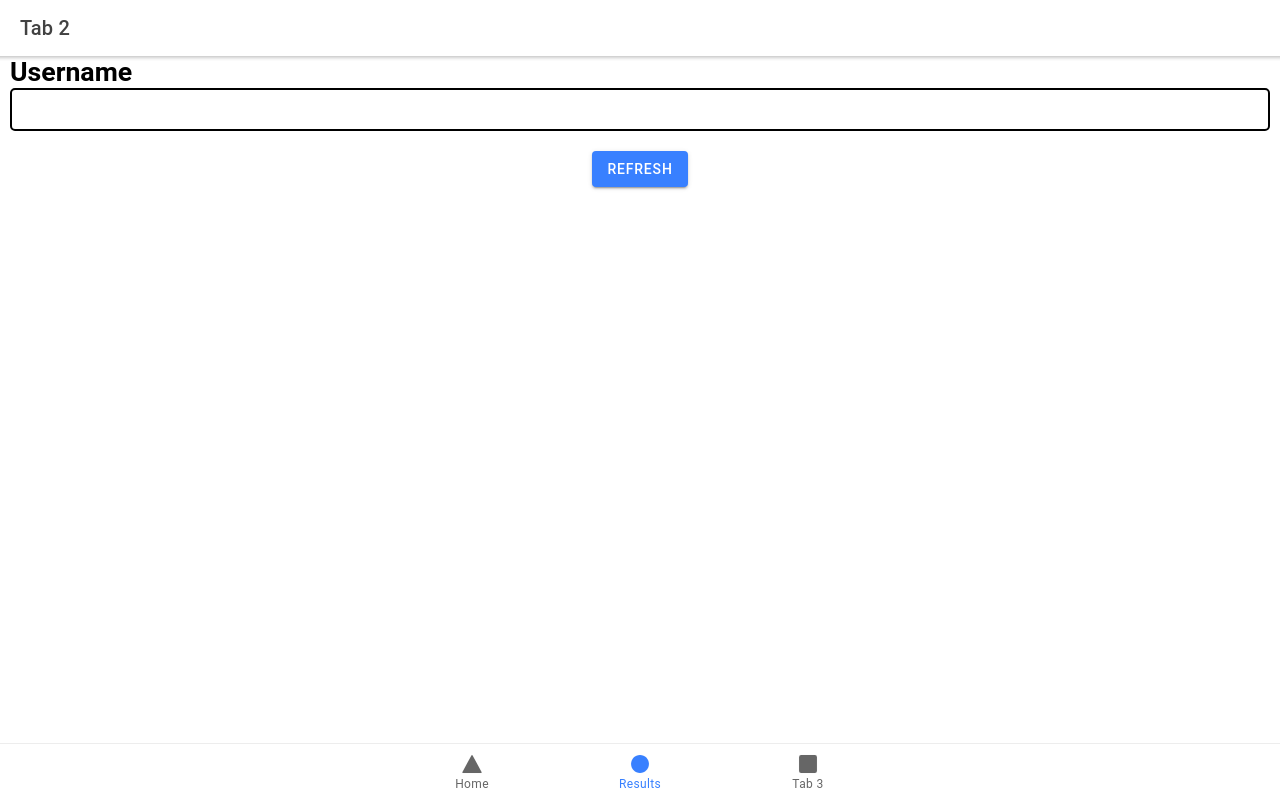
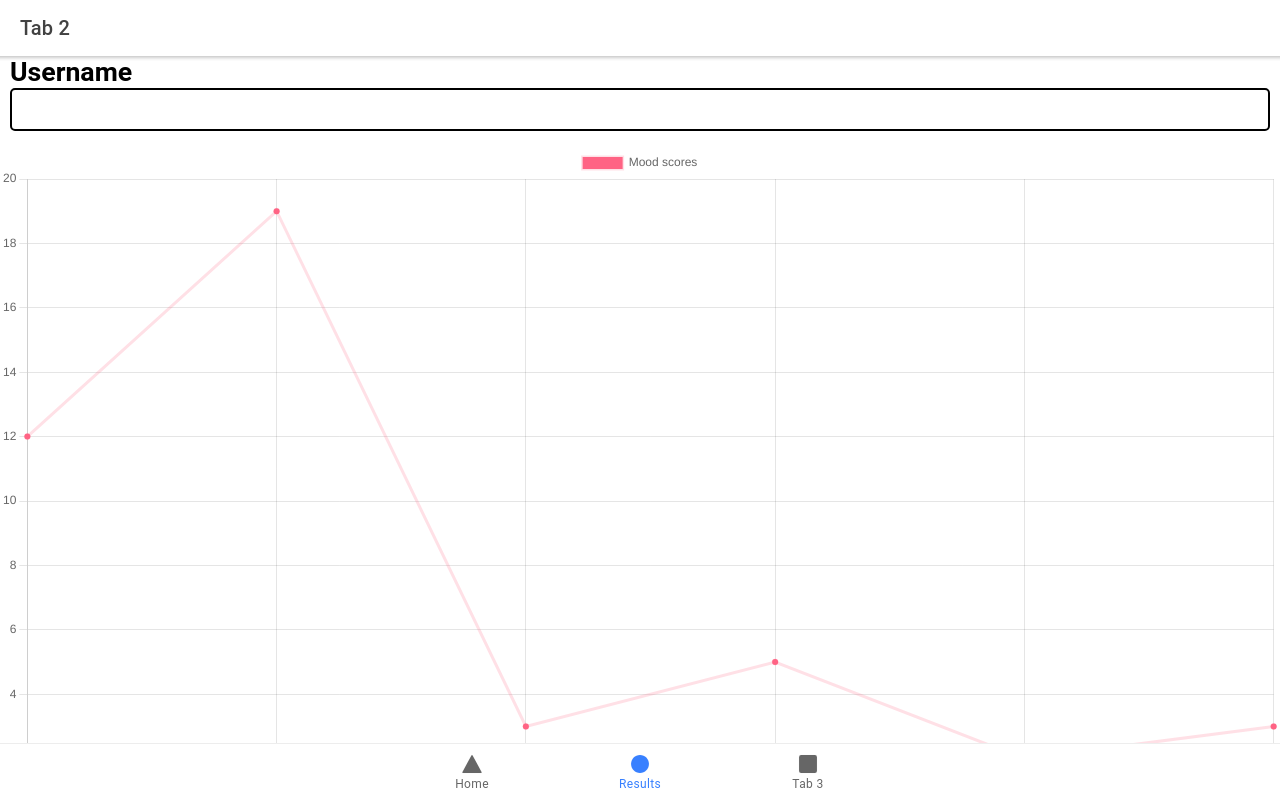
Before and after one commit to jdsmith104/MoodTracker, a React (Create React App) app in the folder App/: page /tab2 in a window 1280 px wide. Built offline with nearby package versions, Linux system fonts and the light colour scheme.

Commit message:
Dynamic chart component displaying random values

```diff
--- a/App/src/components/Chart.tsx
+++ /dev/null
@@ -1,29 +0,0 @@
-import { useEffect } from 'react';
-import './Chart.css';
-
-interface ContainerProps {
-    userId: string;
-    updateChart: Boolean;
-    setUpdateChart: Function;
-}
-
-const Chart: React.FC<ContainerProps> = ({ userId: userId, updateChart: updateChart, setUpdateChart: setUpdateChart }) => {
-    function getChartData(userId: string) {
-        return [1, 2, 3, Math.random() * 50];
-    }
-
-    useEffect(() => {
-        if (updateChart === true) {
-            setUpdateChart(false);
-            console.log("State is true, setting false");
-            // make get request with userId
-            const chartData = getChartData(userId);
-        }
-    }, [updateChart]);
-    return (
-        <p>{userId}</p>
-
-    );
-};
-
-export default Chart;
--- /dev/null
+++ b/App/src/components/MoodChart.tsx
@@ -0,0 +1,81 @@
+import { useEffect, useState } from 'react';
+import './Chart.css';
+import { Line } from "react-chartjs-2";
+
+interface ContainerProps {
+    userId: string;
+    updateChart: Boolean;
+    setUpdateChart: Function;
+}
+
+
+
+const MoodChart: React.FC<ContainerProps> = ({ userId: userId, updateChart: updateChart, setUpdateChart: setUpdateChart }) => {
+    function getChartData(userId: string) {
+        return { "x": Array(6).fill(1).map(() => String(Math.round(Math.random() * 40))), "y": Array(6).fill(1).map(() => Math.round(Math.random() * 40)) };
+    }
+
+    const [data, setDataArray] = useState({
+        // X-axis data
+        labels: ['1', '2', '3', '4', '5', '6'],
+        datasets: [
+            {
+                // Title of chart
+                label: 'Mood scores',
+                // Y-axis data
+                data: [12, 19, 3, 5, 2, 3],
+                fill: false,
+                backgroundColor: 'rgb(255, 99, 132)',
+                borderColor: 'rgba(255, 99, 132, 0.2)',
+            },
+        ],
+    });
+
+    const options = {
+        scales: {
+            yAxes: [
+                {
+                    ticks: {
+                        beginAtZero: true,
+                    },
+                },
+            ],
+        },
+    };
+
+    useEffect(() => {
+        if (updateChart === true) {
+            setUpdateChart(false);
+            console.log("State is true, setting false");
+            // make get request with userId
+            const chartData = getChartData(userId);
+            console.log(chartData.x, chartData.y);
+            setDataArray({
+                // X-axis data
+                labels: chartData.x,
+                datasets: [
+                    {
+                        // Title of chart
+                        label: 'Mood scores',
+                        // Y-axis data
+                        data: chartData.y,
+                        fill: false,
+                        backgroundColor: 'rgb(255, 99, 132)',
+                        borderColor: 'rgba(255, 99, 132, 0.2)',
+                    },
+                ],
+            });
+        }
+    }, [updateChart]);
+
+    return (
+        <div>
+            <p>{userId}</p>
+            <Line data={data} options={options}></Line>
+
+        </div>
+
+    );
+};
+
+export default MoodChart;
--- a/App/src/pages/Tab2.tsx
+++ b/App/src/pages/Tab2.tsx
@@ -3,7 +3,7 @@ import { useState, useEffect } from "react";
 import ExploreContainer from '../components/ExploreContainer';
 import UserId from '../components/UserId';
 import SubmitButton from '../components/SubmitButton';
-import Chart from '../components/Chart';
+import MoodChart from '../components/MoodChart';
 import './Tab2.css';
 
 const Tab2: React.FC = () => {
@@ -13,6 +13,7 @@ const Tab2: React.FC = () => {
 
   const [updateChart, setUpdateChart] = useState(false);
 
+  // Function used SubmitButton to modularise the component
   function refresh() {
     setUpdateChart(true);
   }
@@ -27,11 +28,11 @@ const Tab2: React.FC = () => {
       <IonContent fullscreen>
         <IonHeader collapse="condense">
           <IonToolbar>
-            <IonTitle size="large">Tab 2</IonTitle>
+            <IonTitle size="large">Results</IonTitle>
           </IonToolbar>
         </IonHeader>
         <UserId setUserId={setUserId} userId={userId}></UserId>
-        <Chart userId={userId} updateChart={updateChart} setUpdateChart={setUpdateChart}></Chart>
+        <MoodChart userId={userId} updateChart={updateChart} setUpdateChart={setUpdateChart}></MoodChart>
         <div className="buttonArea">
           <SubmitButton submit={refresh} value="Refresh"></SubmitButton>
         </div>
```
